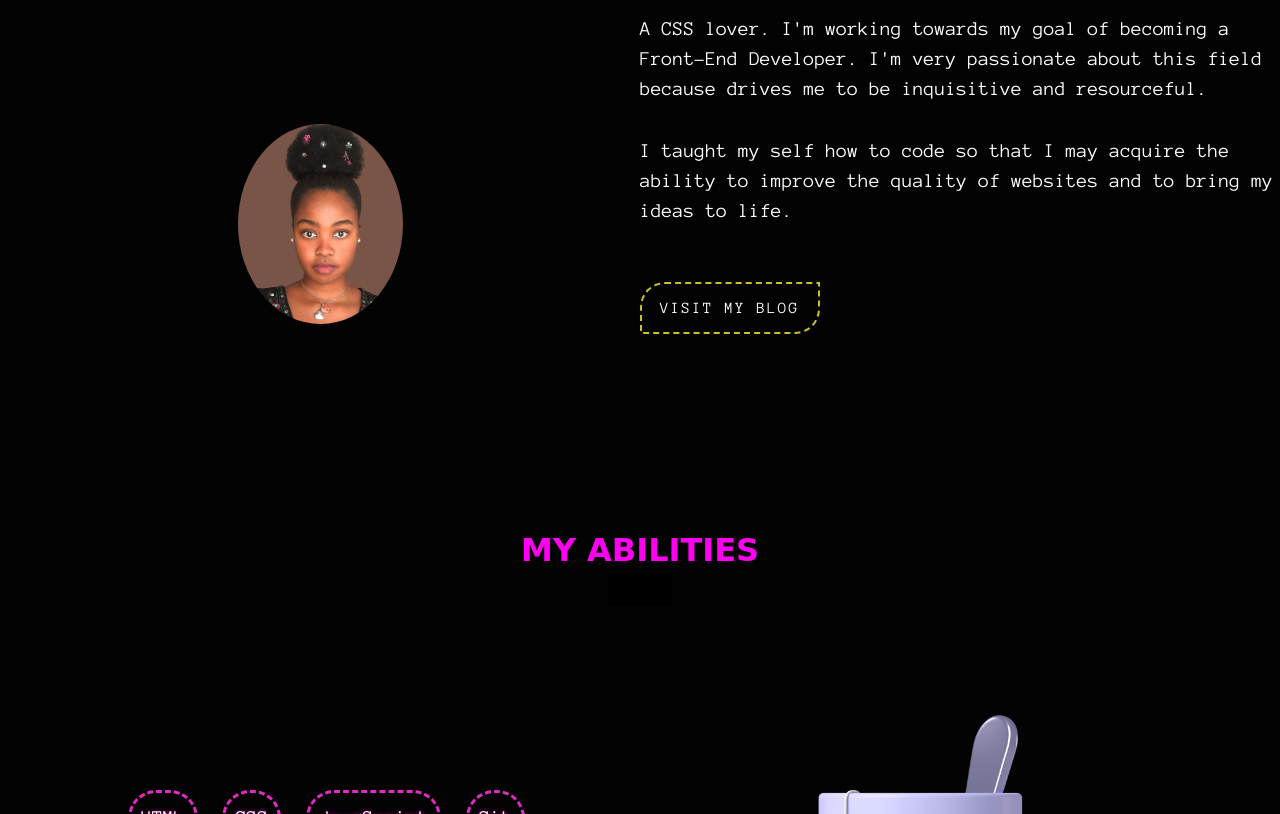
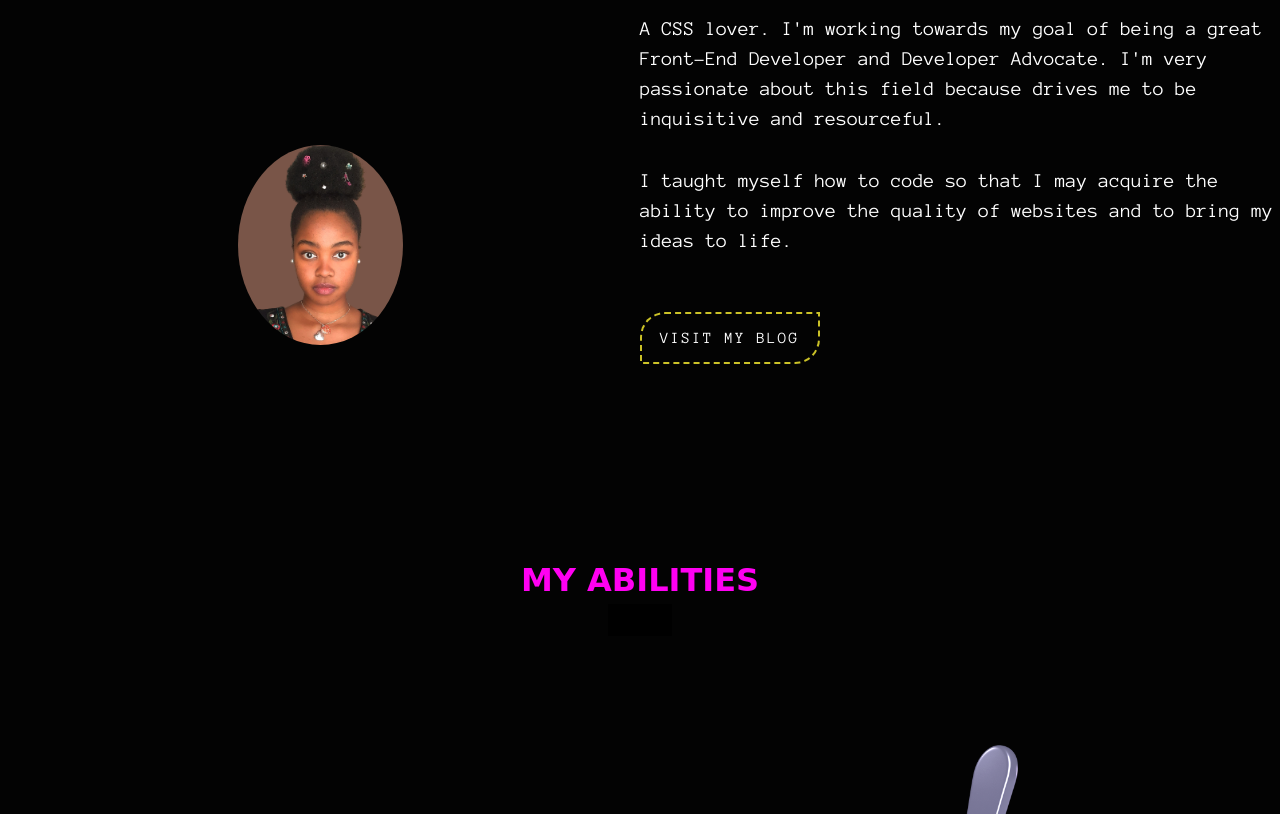
Before and after one commit to TreciaKS/portfolio-website, a plain HTML site: page index.html in a window 1280 px wide. Shown: the part 1088-1902 px from the top of the page. Drawn offline with nearby package versions, Linux system fonts and the light colour scheme; a web font is replaced by a local one.

Commit message:
updated opening paragraph

```diff
--- a/index.html
+++ b/index.html
@@ -71,8 +71,8 @@
       <div>
 
         <h2 class="about-subtitle">Trecia Sekgalo</h2>
-        <p class="about-text">A CSS lover. I'm working towards my goal of becoming a Front-End Developer. I'm very passionate about this field because drives me to be inquisitive and resourceful.</p>
-        <p class="about-text"> I taught my self how to code so that I may acquire the ability to improve the quality of websites and to bring my ideas to life.</p>
+        <p class="about-text">A CSS lover. I'm working towards my goal of being a great Front-End Developer and Developer Advocate. I'm very passionate about this field because drives me to be inquisitive and resourceful.</p>
+        <p class="about-text"> I taught myself how to code so that I may acquire the ability to improve the quality of websites and to bring my ideas to life.</p>
         <br>
         <a target = "blank" class="about-link" title="treciaks.hashnode.dev" href="https://treciaks.hashnode.dev">VISIT MY BlOG</a>
       </div>
```
